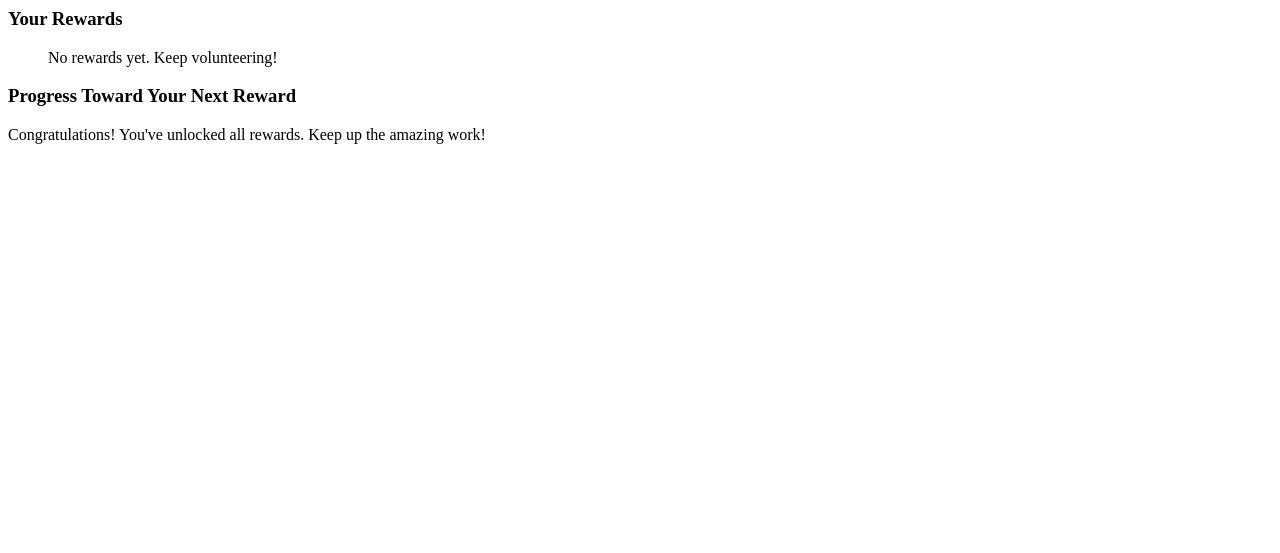
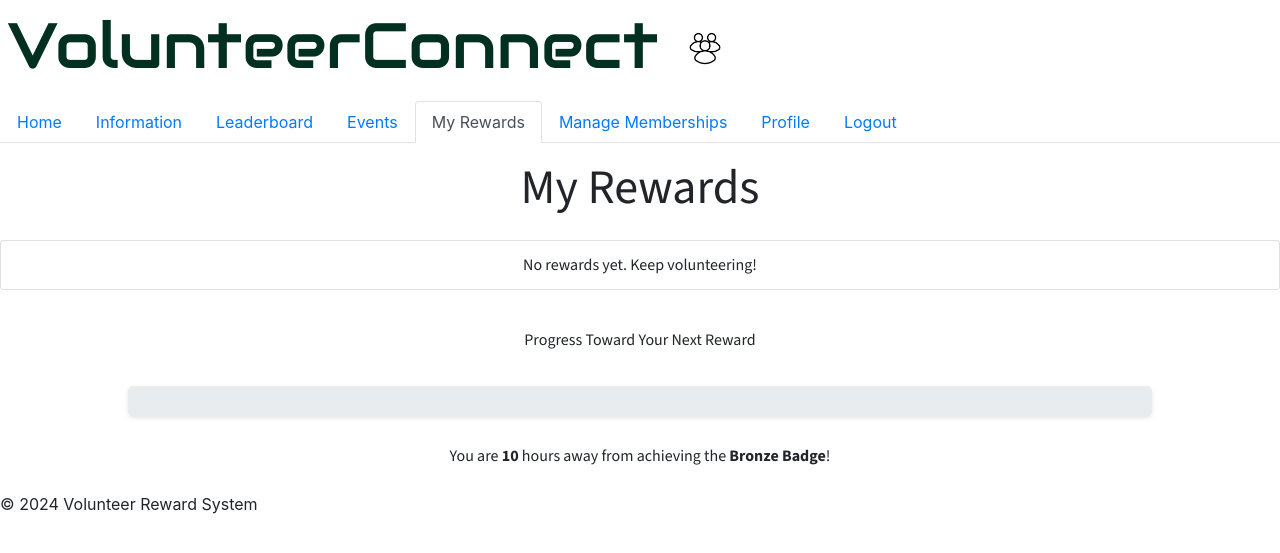
Before and after one commit to brown-eric/volunteer-recognition-system, a Flask app: page /rewards in a window 1280 px wide. Shown: the top 553 px of the page. Run offline with Flask 3, Linux system fonts and the light colour scheme; the visitor is signed in with stand-in values (Sample User, id 1); some libraries are stand-ins or nearby versions.

Commit message:
reward page int

```diff
--- a/app/routes.py
+++ b/app/routes.py
@@ -139,23 +139,30 @@ def rewards():
         return redirect(url_for('routes.home'))
 
     user = current_user
+    total_hours = user.hours_volunteered
     rewards = [
-        {'name': 'Bronze Badge', 'description': 'Awarded for 10 volunteer hours'},
-        {'name': 'Silver Badge', 'description': 'Awarded for 20 volunteer hours'},
-        {'name': 'Gold Badge', 'description': 'Awarded for 30 volunteer hours'},
-        {'name': 'Platinum Badge', 'description': 'Awarded for 50 volunteer hours'},
+        {'name': 'Bronze Badge', 'description': 'Awarded for 10 volunteer hours', 'threshold': 10},
+        {'name': 'Silver Badge', 'description': 'Awarded for 20 volunteer hours', 'threshold': 20},
+        {'name': 'Gold Badge', 'description': 'Awarded for 30 volunteer hours', 'threshold': 30},
+        {'name': 'Platinum Badge', 'description': 'Awarded for 50 volunteer hours', 'threshold': 50},
     ]
-    user_rewards = []
-    if user.hours_volunteered >= 50:
-        user_rewards.append(rewards[3])  # Platinum Badge
-    if user.hours_volunteered >= 30:
-        user_rewards.append(rewards[2])  # Gold Badge
-    if user.hours_volunteered >= 20:
-        user_rewards.append(rewards[1])  # Silver Badge
-    if user.hours_volunteered >= 10:
-        user_rewards.append(rewards[0])  # Bronze Badge
 
-    return render_template('rewards.html', rewards=user_rewards, active_tab='rewards')
+    user_rewards = [reward for reward in rewards if total_hours >= reward['threshold']]
+    next_reward = next((reward for reward in rewards if total_hours < reward['threshold']), None)
+
+    progress = 0
+    if next_reward:
+        progress = (total_hours / next_reward['threshold']) * 100
+
+    return render_template(
+        'rewards.html',
+        rewards=user_rewards,
+        next_reward=next_reward,
+        progress=progress,
+        active_tab='rewards'
+    )
+
+
 
 @routes_bp.route("/add_hours", methods=['GET', 'POST'])
 @login_required
--- a/templates/rewards.html
+++ b/templates/rewards.html
@@ -1,20 +1,25 @@
-<div class="reward-section">
-    <h3>Your Rewards</h3>
+{% extends 'base.html' %}
+
+{% block title %}My Rewards{% endblock %}
+
+{% block content %}
+    <h2>My Rewards</h2>
+
     <ul class="list-group">
         {% for reward in rewards %}
             <li class="list-group-item">
                 <strong>{{ reward.name }}</strong>: {{ reward.description }}
             </li>
         {% else %}
-            <p>No rewards yet. Keep volunteering!</p>
+            <li class="list-group-item">No rewards yet. Keep volunteering!</li>
         {% endfor %}
     </ul>
 
-    <h3 class="mt-4">Progress Toward Your Next Reward</h3>
-    {% if next_threshold %}
-        <div class="progress">
+    {% if next_reward %}
+        <h3 class="mt-4">Progress Toward Your Next Reward</h3>
+        <div class="progress" style="height: 30px;">
             <div
-                class="progress-bar {% if progress < 33 %}bronze{% elif progress < 66 %}silver{% else %}gold{% endif %}"
+                class="progress-bar bg-success"
                 role="progressbar"
                 style="width: {{ progress }}%;"
                 aria-valuenow="{{ progress }}"
@@ -23,8 +28,8 @@
                 {{ progress|round(1) }}%
             </div>
         </div>
-        <p>You are <strong>{{ next_threshold - current_user.hours_volunteered }}</strong> hours away from achieving the next reward!</p>
+        <p>You are <strong>{{ next_reward.threshold - current_user.hours_volunteered }}</strong> hours away from achieving the <strong>{{ next_reward.name }}</strong>!</p>
     {% else %}
-        <p class="text-success">Congratulations! You've unlocked all rewards. Keep up the amazing work!</p>
+        <p class="text-success mt-4">Congratulations! You've unlocked all rewards. Keep up the amazing work!</p>
     {% endif %}
-</div>
+{% endblock %}
```
